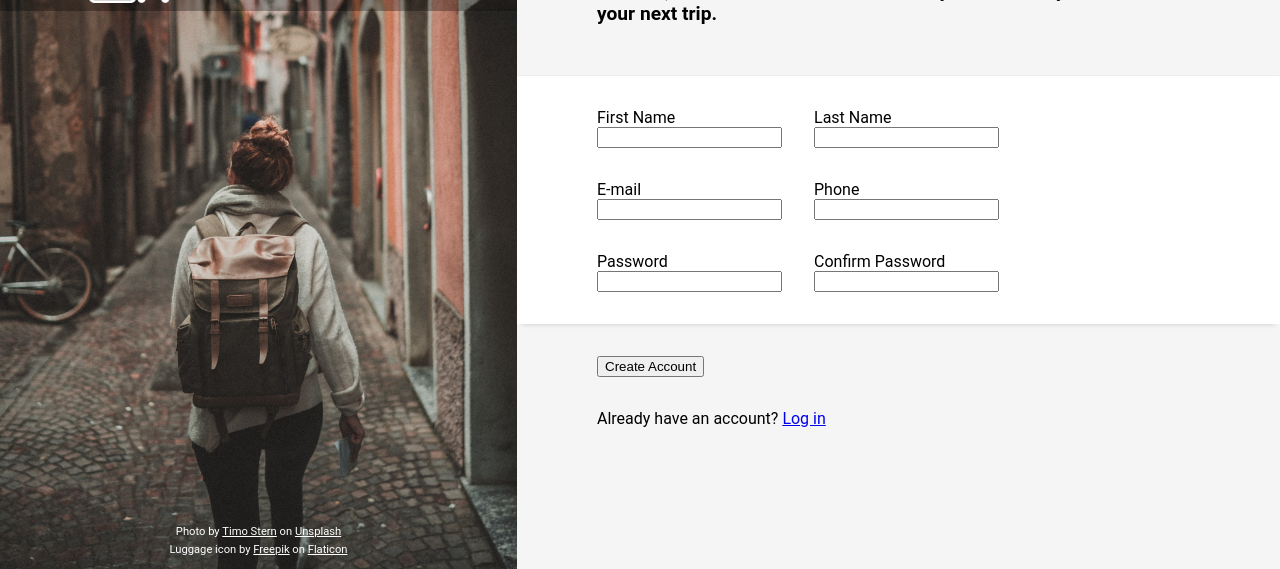
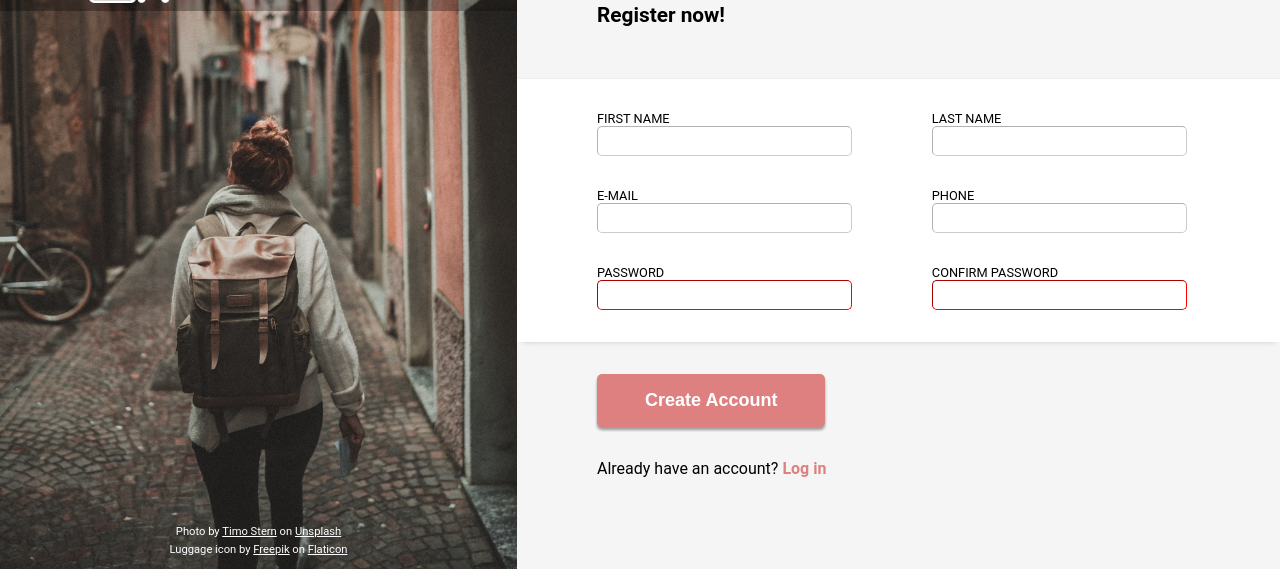
Before and after one commit to augtcor/odin-sign-up-form, a plain HTML site: page index.html in a window 1280 px wide. Shown: the part 231-800 px from the top of the page. Drawn offline with Linux system fonts and the light colour scheme.

Commit message:
Improve CSS styling

```diff
--- a/index.html
+++ b/index.html
@@ -29,6 +29,7 @@
             <div class="content">
                 <p>Find your next trip.</p>
                 <p>Select the features of the place you want to travel to – location, weather, attractions – and we will show you a carefully curated list for your next trip.</p>
+                <p class="register">Register now!</p>
             </div>
 
             <div class="form">
@@ -60,12 +61,12 @@
                     <div class="third-row">
                         <div class="password">
                             <label for="user_password">Password</label>
-                            <input type="password" id="user_password" name="password">
+                            <input type="password" id="user_password" name="password" required>
                         </div>
 
                         <div class="confirm">
                             <label for="user_password">Confirm Password</label>
-                            <input type="password" id="user_password" name="password">
+                            <input type="password" id="user_password" name="password" required>
                         </div>
                     </div>
 
--- a/style.css
+++ b/style.css
@@ -84,7 +84,10 @@ body {
 }
 
 .content {
-    font-size: 1.2rem;
+    font-size: 1.3rem;
+}
+
+.register {
     font-weight: bold;
 }
 
@@ -93,8 +96,31 @@ body {
     margin-bottom: 1rem;
 }
 
+input {
+    padding: 0.4rem;
+    border-radius: 5px;
+    border-color: rgba(0, 0, 0, 0.3);
+    border-width: 1px;
+    width: 15rem;
+}
+
+label {
+    text-transform: uppercase;
+    font-size: 0.8rem;
+}
+
 .form button {
     margin-top: 2rem;
+    background-color: rgb(223, 128, 128);
+    border: none;
+    color: white;
+    padding: 1rem 3rem;
+    text-decoration: none;
+    cursor: pointer;
+    border-radius: 5px;
+    box-shadow: 0 3px 3px 0 rgba(0, 0, 0, 0.2), 0 3px 3px 0 rgba(0, 0, 0, 0.2);
+    font-size: large;
+    font-weight: bold;
 }
 
 .first-name,
@@ -110,7 +136,7 @@ body {
 .last-name,
 .phone,
 .confirm {
-    margin-left: 2rem;
+    margin-left: 5rem;
 }
 
 .first-row,
@@ -136,3 +162,17 @@ body {
     padding-bottom: 2rem;
     box-shadow: 0 5px 5px -5px rgb(200, 200, 200);
 }
+
+.password input:invalid {
+    border-color: rgba(255, 0, 0);
+}
+
+.confirm input:invalid {
+    border-color: rgba(255, 0, 0);
+}
+
+.reminder a {
+    color: rgb(223, 128, 128);
+    text-decoration: none;
+    font-weight: bold;
+}
```
